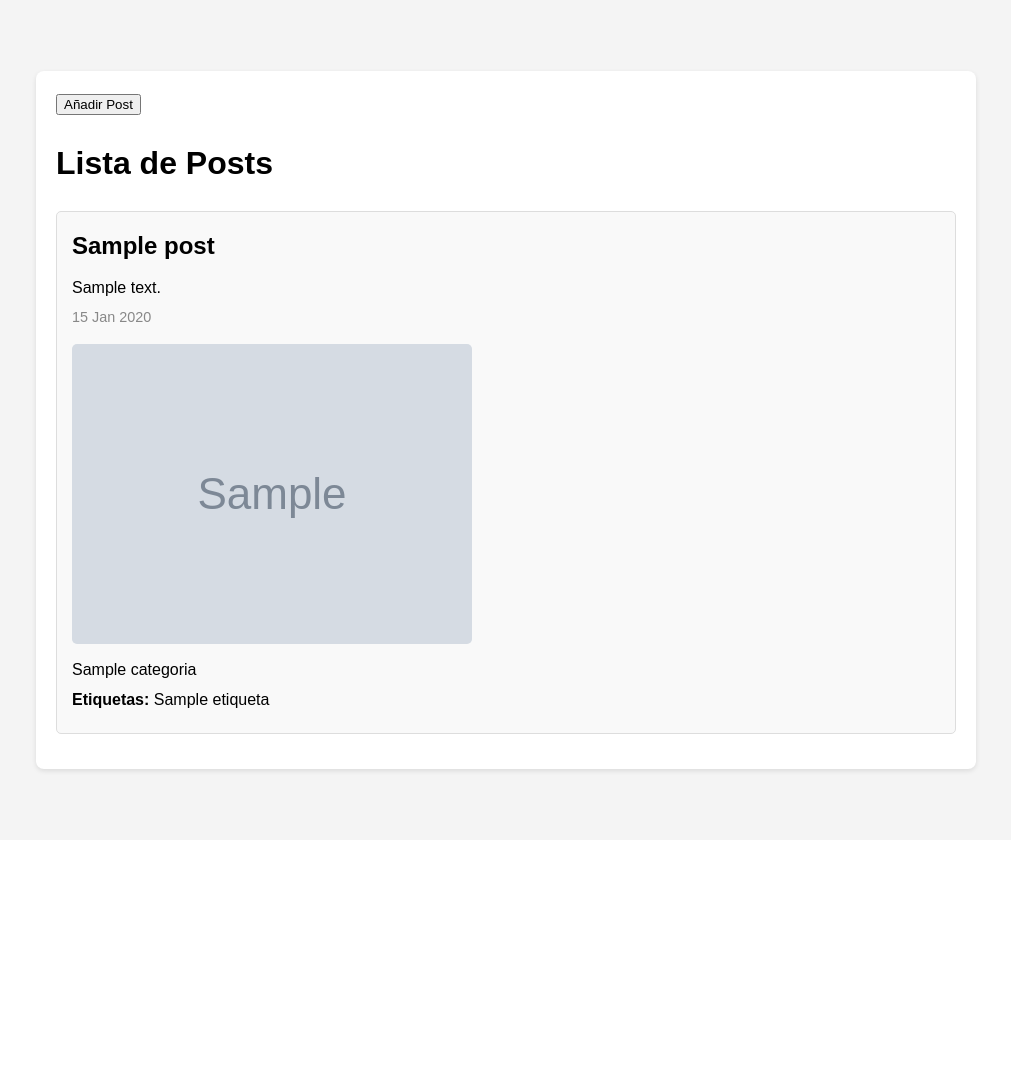
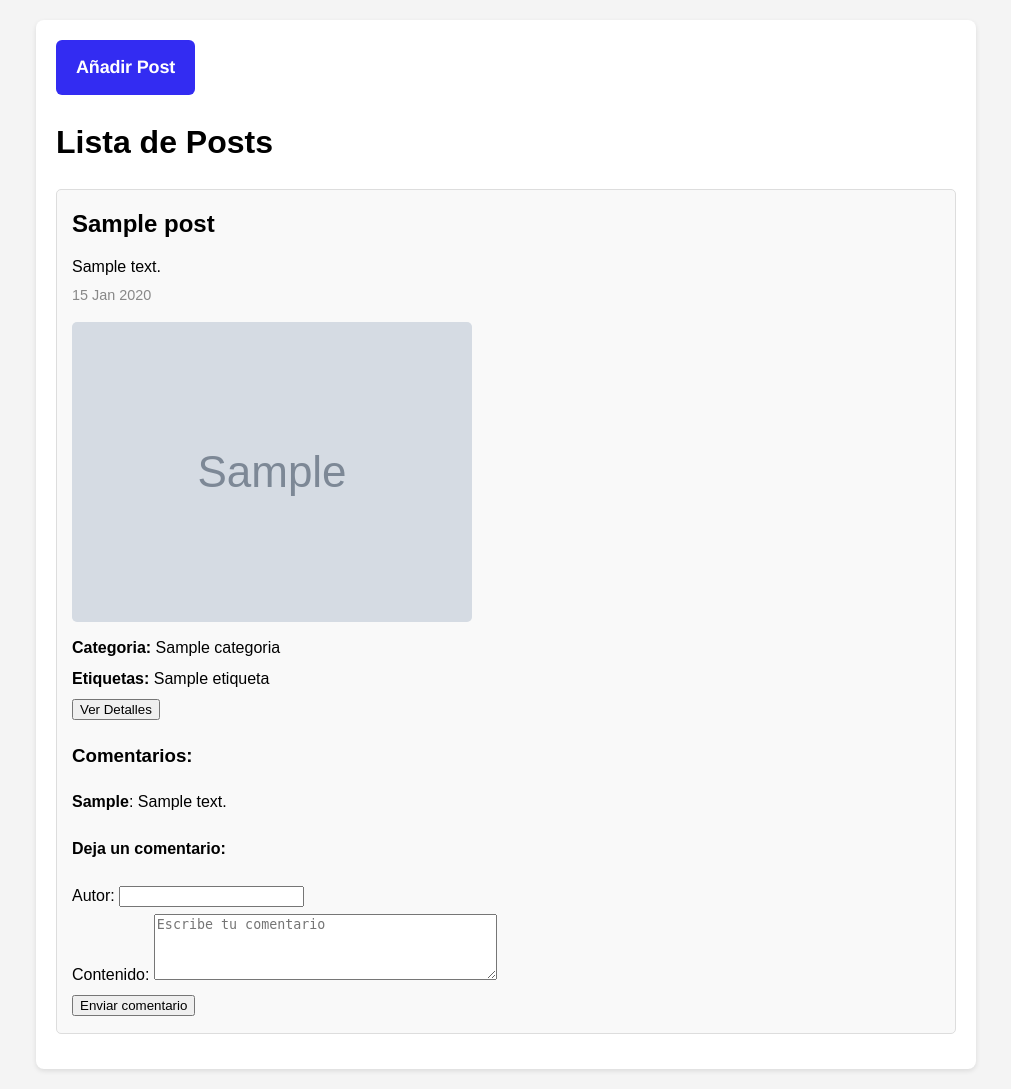
Before and after one commit to omeduermo/worstblogevershitwork, a Django app: page /posts/ in a window 1280 px wide. Shown: the whole page, without its empty margins (134-1145 px from the left). Before the commit the page ends 775 px from the top, so only its background shows below. Run offline with Django 5.2, Linux system fonts and the light colour scheme; tables that the repository leaves empty hold one stand-in row (values such as "Sample post"); grey boxes marked "Sample" are stand-in pictures.

Commit message:
porqueria

```diff
--- a/blogMioTJ/blog/forms.py
+++ b/blogMioTJ/blog/forms.py
@@ -1,5 +1,6 @@
 from django import forms
-from .models import Post
+from .models import Post, Comentario
+from django.contrib.auth.models import User
 
 class postForm(forms.ModelForm):
     class Meta:
@@ -19,3 +20,11 @@ class postForm(forms.ModelForm):
             'categoria': forms.Select(attrs={'class': 'form-control'}),
             'etiqueta': forms.SelectMultiple(attrs={'class': 'form-control'}),
         }
+
+class comentarioForm(forms.ModelForm):
+    class Meta:
+        model = Comentario
+        fields=['autor', 'content']
+        widgets = {
+            'content': forms.Textarea(attrs={'rows': 4, 'placeholder': 'Escribe tu comentario'}),
+        }
--- a/blogMioTJ/blog/models.py
+++ b/blogMioTJ/blog/models.py
@@ -1,4 +1,5 @@
 from django.db import models
+from django.contrib.auth.models import User
 
 class Categoria(models.Model):
     nombre = models.CharField("Nombre", max_length=50, unique=True)
@@ -35,8 +36,8 @@ class Post(models.Model):
     imagen = models.ImageField(
         "Imagen", upload_to="posts", null=True, blank=True
     )
-    categoria = models.ForeignKey(Categoria, on_delete=models.SET_NULL, null=True, related_name='categoria')
-    etiqueta = models.ManyToManyField(Etiqueta, related_name='etiqueta')
+    categoria = models.ForeignKey(Categoria, on_delete=models.SET_NULL, null=True, related_name='posts')
+    etiqueta = models.ManyToManyField(Etiqueta, related_name='posts_etiqueta')
 
     def __str__(self):
         return f"{self.nombre} - {self.fecha.strftime('%d/%m/%Y')}"
@@ -46,3 +47,18 @@ class Post(models.Model):
         managed = True
         verbose_name = 'Post'
         verbose_name_plural = 'Posts'
+
+class Comentario (models.Model):
+    post = models.ForeignKey(Post, on_delete=models.CASCADE, related_name='comentarios')
+    autor = models.CharField(max_length=255)
+    content = models.TextField("Contenido")
+    createdAt = models.DateTimeField(auto_now_add=True)
+
+    def __str__(self):
+        return f'Comentario de {self.autor} en {self.post.nombre}'
+
+    class meta:
+        db_table = 'comentario'
+        managed= True
+        verbose_name = 'Comentario'
+        verbose_name_plural = 'Comentarios'
--- a/blogMioTJ/blog/templates/postList.html
+++ b/blogMioTJ/blog/templates/postList.html
@@ -11,7 +11,7 @@
     <div class="container">
         <div>
             <a href="{% url 'createPost' %}">
-                <button>Añadir Post</button>
+                <button class="button-79" role="button">Añadir Post</button>
             </a>
         </div>
         <h1>Lista de Posts</h1>
@@ -24,12 +24,37 @@
                 {% if post.imagen %}
                     <img src="{{ post.imagen.url }}" alt="{{ post.nombre|default:'Imagen del post' }}">
                 {% endif %}
-                <p>{{ post.categoria }}</p>
+                <p><strong>Categoria:</strong>
+                    <span>{{ post.categoria }}</span>
+                </p>
                 <p><strong>Etiquetas:</strong>
                     {% for etiqueta in post.etiqueta.all %}
                     <span class="tag">{{ etiqueta.nombre }}</span>{% if not forloop.last %}, {% endif %}
                     {% endfor %}
                 </p>
+
+                <a href="{% url 'postDetail' post.id %}">
+                    <button>Ver Detalles</button>
+                </a>
+
+                <!-- comentarios -->
+                <div class="comentarios">
+                    <h3>Comentarios:</h3>
+                    {% for comentario in post.comentarios.all %}
+                        <p><strong>{{ comentario.autor }}</strong>: {{ comentario.content }}</p>
+                    {% empty %}
+                        <p>No hay comentarios aún.</p>
+                    {% endfor %}
+                </div>
+
+                <!-- formulario para agregar comentarios -->
+                <h4>Deja un comentario:</h4>
+                <form method="post">
+                    {% csrf_token %}
+                    <input type="hidden" name="post_id" value="{{ post.id }}">
+                    {{ form.as_p }}
+                    <button type="submit">Enviar comentario</button>
+                </form>
             </div>
             {% endfor %}
         {% else %}
--- a/blogMioTJ/blog/urls.py
+++ b/blogMioTJ/blog/urls.py
@@ -4,4 +4,5 @@ from . import views
 urlpatterns = [
     path('', views.postList, name='postList'),
     path('crear/', views.createPost, name='createPost'),
+    path('<int:post_id>/', views.postDetail, name='postDetail'),
 ]
--- a/blogMioTJ/blog/views.py
+++ b/blogMioTJ/blog/views.py
@@ -1,10 +1,23 @@
-from django.shortcuts import render, redirect
+from django.shortcuts import render, redirect, get_object_or_404
 from .models import Post
-from .forms import postForm
+from .forms import postForm, comentarioForm
 
 def postList(request):
     posts = Post.objects.all().order_by('-fecha')
-    return render(request, 'postList.html', {'posts': posts})
+
+    if request.method == 'POST':
+        form = comentarioForm(request.POST)
+        if form.is_valid():
+            post = get_object_or_404(Post, id=request.POST.get('post_id'))
+            comentario = form.save(commit=False)
+            comentario.post = post
+            comentario.save()
+            return redirect('postList')  # Redirige después de procesar el comentario
+
+    else:
+        form = comentarioForm()
+
+    return render(request, 'postList.html', {'posts': posts, 'form': form})
 
 def createPost(request):
     if request.method == 'POST':
@@ -16,3 +29,19 @@ def createPost(request):
         form = postForm()
 
     return render(request, 'createPost.html', {'form': form})
+
+def postDetail(request, post_id):
+    post = get_object_or_404(Post, id=post_id)
+    comentarios = post.comentario_set.all()
+    if request.method == 'POST':
+        form = comentarioForm(request.POST)
+        if form.is_valid():
+            # Crear el comentario y asociarlo al post
+            newComentario = form.save(commit=False)
+            newComentario.post = post
+            newComentario.save()
+            return redirect('post_detail', post_id=post.id)  # Redirigir para evitar resubir el formulario
+    else:
+        form = comentarioForm()
+
+    return render(request, 'post_detail.html', {'post': post, 'form': form, 'comentarios': comentarios})
--- a/blogMioTJ/static/css/postListStyle.css
+++ b/blogMioTJ/static/css/postListStyle.css
@@ -48,3 +48,64 @@ body {
     border-radius: 5px;
     margin-top: 10px;
 }
+
+.button-79 {
+    backface-visibility: hidden;
+    background: #332cf2;
+    border: 0;
+    border-radius: .375rem;
+    box-sizing: border-box;
+    color: #fff;
+    cursor: pointer;
+    display: inline-block;
+    font-family: Circular,Helvetica,sans-serif;
+    font-size: 1.125rem;
+    font-weight: 700;
+    letter-spacing: -.01em;
+    line-height: 1.3;
+    padding: 1rem 1.25rem;
+    position: relative;
+    text-align: left;
+    text-decoration: none;
+    transform: translateZ(0) scale(1);
+    transition: transform .2s;
+    user-select: none;
+    -webkit-user-select: none;
+    touch-action: manipulation;
+}
+
+.button-79:disabled {
+    color: #787878;
+    cursor: auto;
+}
+
+.button-79:not(:disabled):hover {
+    transform: scale(1.05);
+}
+
+.button-79:not(:disabled):hover:active {
+    transform: scale(1.05) translateY(.125rem);
+}
+
+.button-79:focus {
+    outline: 0 solid transparent;
+}
+
+.button-79:focus:before {
+    border-width: .125rem;
+    content: "";
+    left: calc(-1*.375rem);
+    pointer-events: none;
+    position: absolute;
+    top: calc(-1*.375rem);
+    transition: border-radius;
+    user-select: none;
+}
+
+.button-79:focus:not(:focus-visible) {
+    outline: 0 solid transparent;
+}
+
+.button-79:not(:disabled):active {
+    transform: translateY(.125rem);
+}
--- a/blogMioTJ/templates/landPage.html
+++ b/blogMioTJ/templates/landPage.html
@@ -9,7 +9,6 @@
 </head>
 <body>
     <h1>Blog</h1>
-    <p>Este es un blog de prueba.</p>
     <p>Para ver los posts, haz clic <a href="{% url 'postList' %}">aquí</a>.</p>
 </body>
 </html>
```
Also changed, not shown: blogMioTJ/blog/migrations/0005_comentario.py (added), blogMioTJ/blog/migrations/0006_alter_post_categoria_alter_post_etiqueta.py (added), blogMioTJ/media/posts/fotoPerfil_8Zk8eNv.jpg (added).
